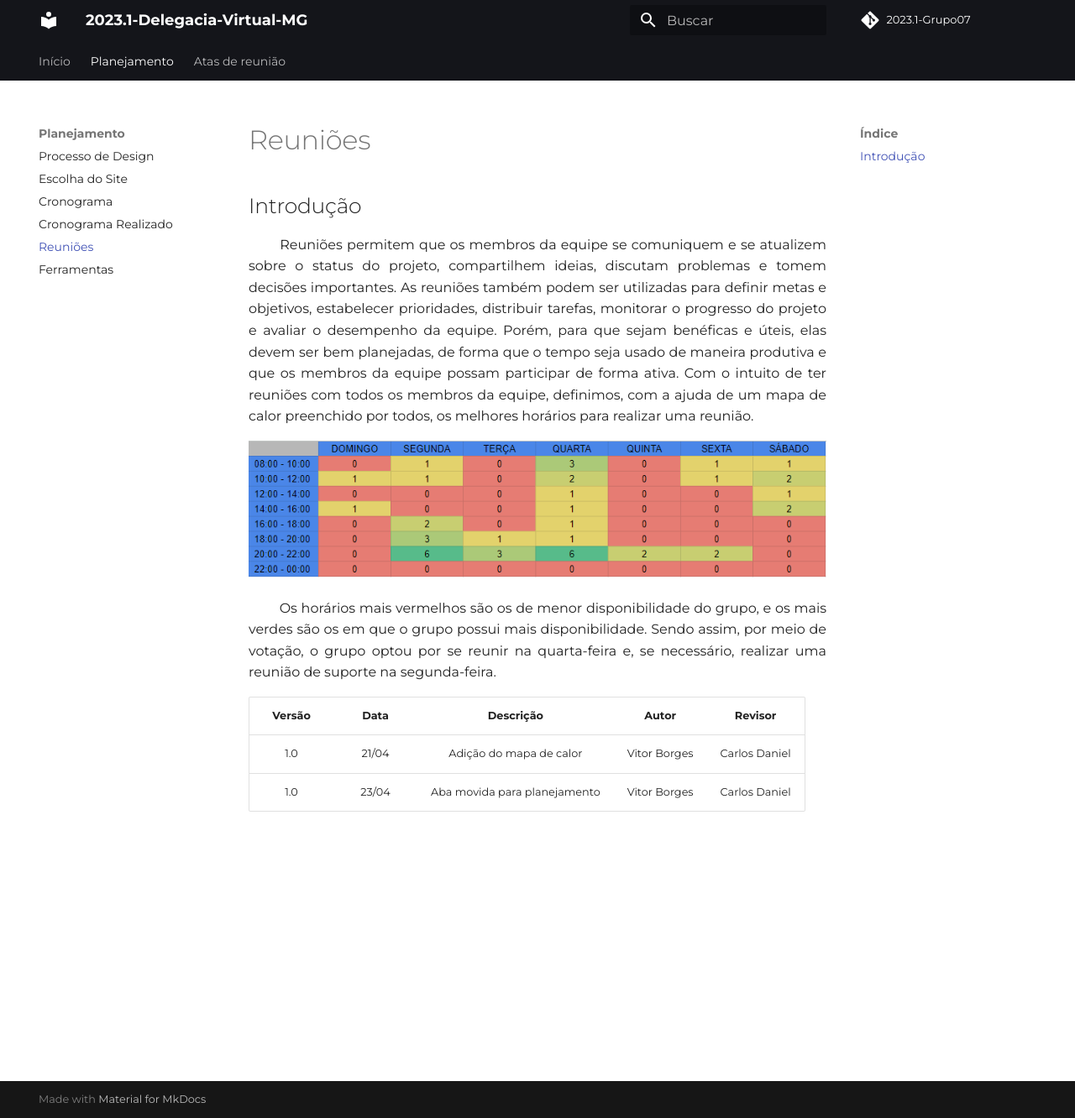
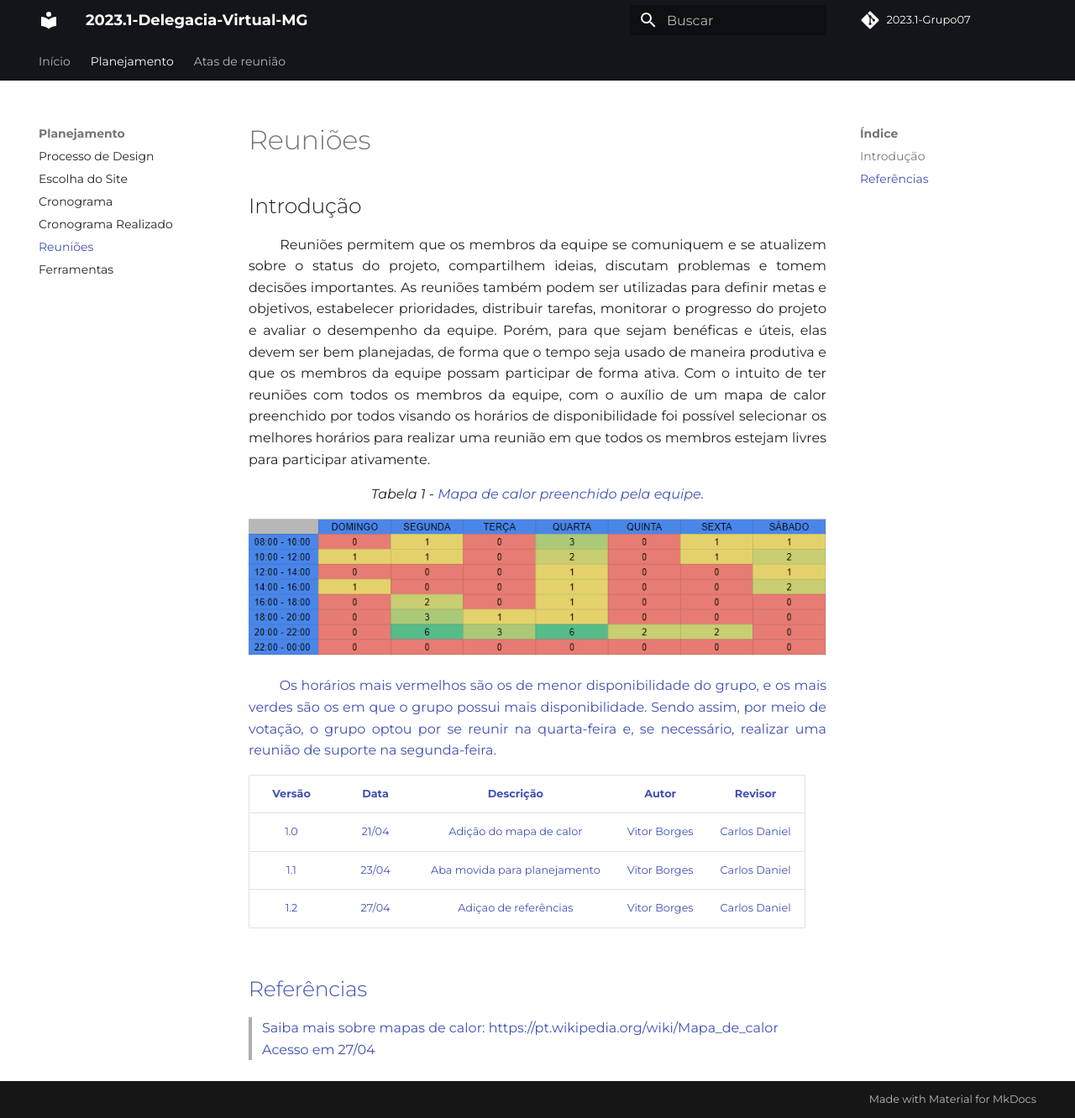
Before and after one commit to Interacao-Humano-Computador/2023.1-Agiel, an MkDocs documentation site: the page built from docs/planejamento/reunioes.md, in a window 1280 px wide and 1332 px high. Shown: the whole window at 84% size. Built offline with MkDocs 1.6.1 and Material for MkDocs 9.7.7, drawn with Linux system fonts in a browser that asks for light colours; some web fonts are replaced; comment, search, counter and statistics services are not loaded.

Commit message:
docs: adição de referências

```diff
--- a/docs/planejamento/reunioes.md
+++ b/docs/planejamento/reunioes.md
@@ -4,8 +4,10 @@
 
 <p align="justify">
 &emsp;&emsp; Reuniões permitem que os membros da equipe se comuniquem e se atualizem sobre o status do projeto, compartilhem ideias, discutam problemas e tomem decisões importantes. As reuniões também podem ser utilizadas para definir metas e objetivos, estabelecer prioridades, distribuir tarefas, monitorar o progresso do projeto e avaliar o desempenho da equipe. Porém, para que sejam benéficas e úteis, elas devem ser bem planejadas, de forma que o tempo seja usado de maneira produtiva e que os membros da equipe possam participar de forma ativa.
-Com o intuito de ter reuniões com todos os membros da equipe, definimos, com a ajuda de um mapa de calor preenchido por todos, os melhores horários para realizar uma reunião.
+Com o intuito de ter reuniões com todos os membros da equipe, com o auxílio de um mapa de calor preenchido por todos visando os horários de disponibilidade foi possível selecionar os melhores horários para realizar uma reunião em que todos os membros estejam livres para participar ativamente.
 </p>
+
+<figcaption align="center">Tabela 1 - <a href="https://pt.wikipedia.org/wiki/Mapa_de_calor">Mapa de calor<a> preenchido pela equipe.</figcaption>
 
 ![Mapa de Calor](../assets/heatmap.png)
 
@@ -16,4 +18,8 @@ Com o intuito de ter reuniões com todos os membros da equipe, definimos, com a
 | Versão | Data  |            Descrição             |     Autor      |    Revisor    |
 |:------:|:-----:|:--------------------------------:|:--------------:|:-------------:|
 |  1.0   | 21/04 | Adição do mapa de calor | Vitor Borges | Carlos Daniel |
-|  1.0   | 23/04 | Aba movida para planejamento     | Vitor Borges | Carlos Daniel |
+|  1.1   | 23/04 | Aba movida para planejamento     | Vitor Borges | Carlos Daniel |
+|  1.2   | 27/04 | Adiçao de referências            | Vitor Borges | Carlos Daniel |
+
+## Referências
+> Saiba mais sobre mapas de calor: <a>https://pt.wikipedia.org/wiki/Mapa_de_calor<a> Acesso em 27/04
```
